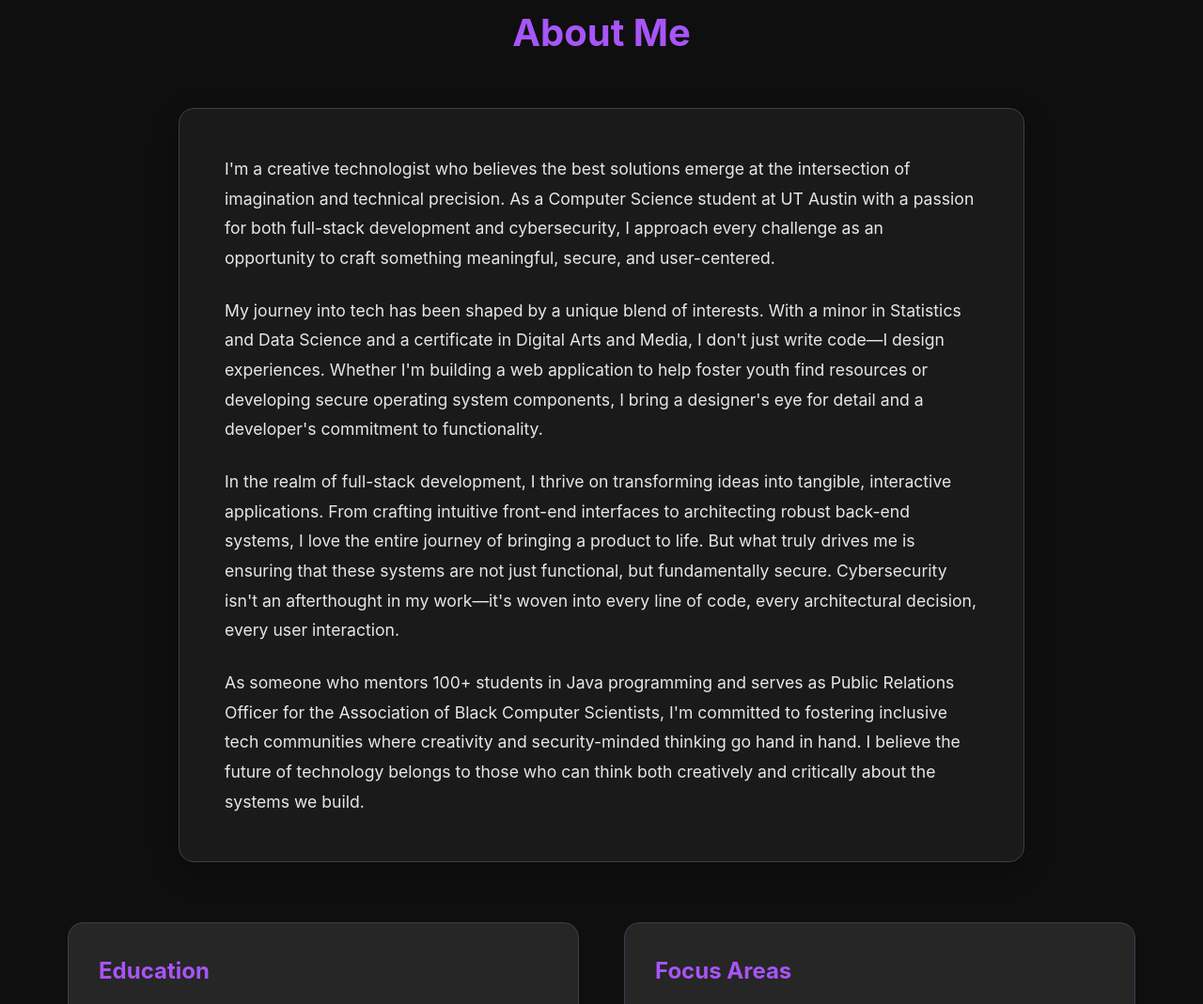
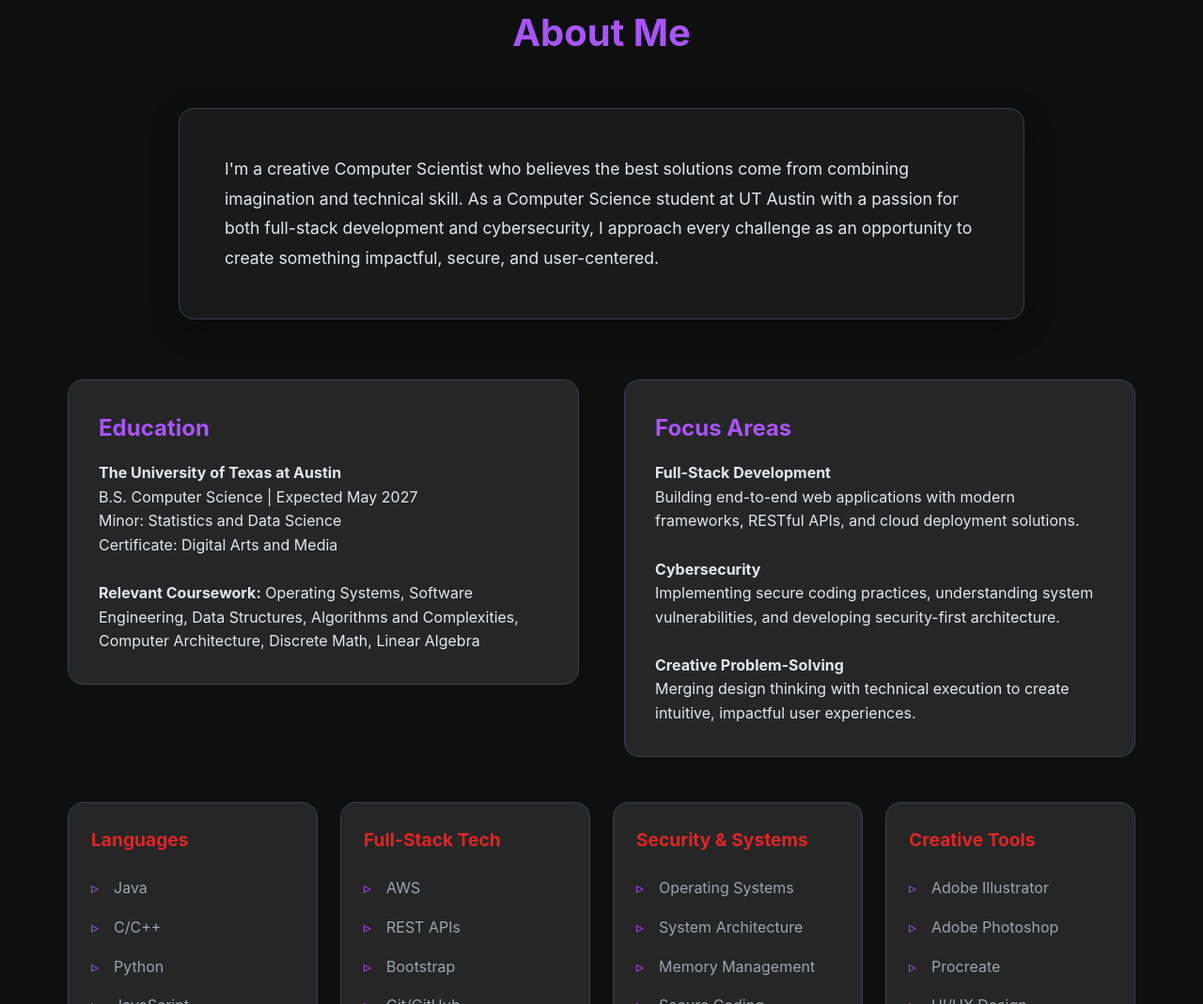
Before and after one commit to Angel-Teni/Personal-Website, a plain HTML site: page index.html in a window 1280 px wide. Shown: the part 706-1775 px from the top of the page at 94% size. Drawn offline with Linux system fonts and the light colour scheme.

Commit message:
Modify Open Graph title and personal statement
Updated Open Graph title and refined personal statement.

```diff
--- a/index.html
+++ b/index.html
@@ -8,7 +8,7 @@
     <meta name="author" content="Angel Ogungbemi">
 
     <!-- Open Graph for social sharing -->
-    <meta property="og:title" content="Angel Ogungbemi - Full-Stack Developer & Cybersecurity Enthusiast">
+    <meta property="og:title" content="Angel Ogungbemi - Full-Stack Developer & Cybersecurity">
     <meta property="og:description" content="CS student at UT Austin with experience in full-stack development, cybersecurity, and creative problem-solving.">
     <meta property="og:type" content="website">
 
@@ -445,13 +445,7 @@
             <h2>About Me</h2>
 
             <div class="personal-statement">
-                <p>I'm a creative technologist who believes the best solutions emerge at the intersection of imagination and technical precision. As a Computer Science student at UT Austin with a passion for both full-stack development and cybersecurity, I approach every challenge as an opportunity to craft something meaningful, secure, and user-centered.</p>
-
-                <p>My journey into tech has been shaped by a unique blend of interests. With a minor in Statistics and Data Science and a certificate in Digital Arts and Media, I don't just write code—I design experiences. Whether I'm building a web application to help foster youth find resources or developing secure operating system components, I bring a designer's eye for detail and a developer's commitment to functionality.</p>
-
-                <p>In the realm of full-stack development, I thrive on transforming ideas into tangible, interactive applications. From crafting intuitive front-end interfaces to architecting robust back-end systems, I love the entire journey of bringing a product to life. But what truly drives me is ensuring that these systems are not just functional, but fundamentally secure. Cybersecurity isn't an afterthought in my work—it's woven into every line of code, every architectural decision, every user interaction.</p>
-
-                <p>As someone who mentors 100+ students in Java programming and serves as Public Relations Officer for the Association of Black Computer Scientists, I'm committed to fostering inclusive tech communities where creativity and security-minded thinking go hand in hand. I believe the future of technology belongs to those who can think both creatively and critically about the systems we build.</p>
+                <p>I'm a creative Computer Scientist who believes the best solutions come from combining imagination and technical skill. As a Computer Science student at UT Austin with a passion for both full-stack development and cybersecurity, I approach every challenge as an opportunity to create something impactful, secure, and user-centered.</p>
             </div>
 
             <div class="about-content">
```
